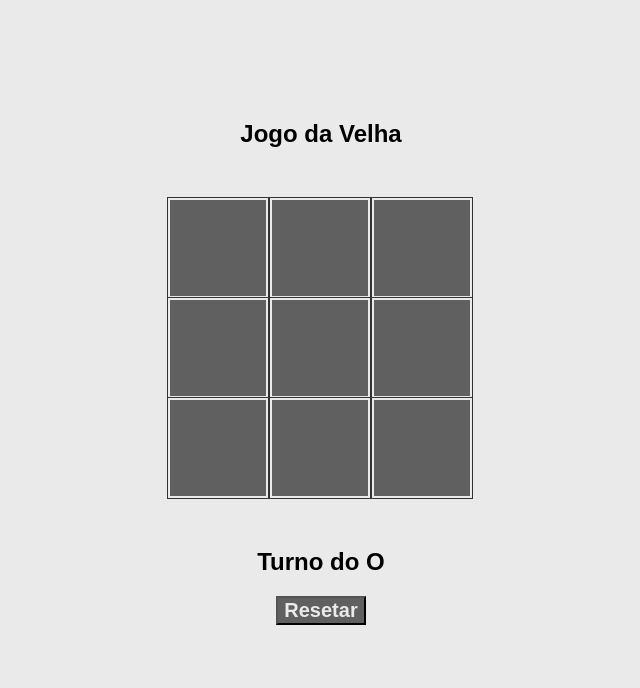
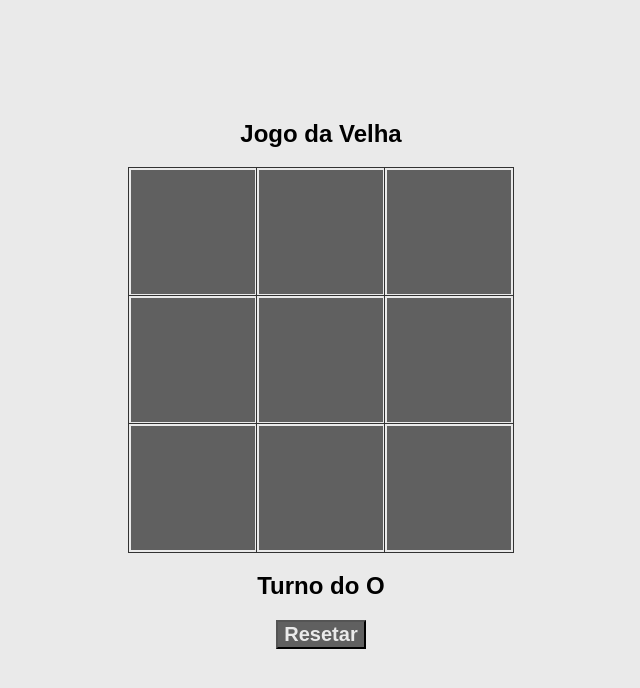
Before and after one commit to rosouzafreitas/aulaspraticasalpha, a plain HTML site: page jstictactoe/index.html in a window 1280 px wide. Shown: the whole page, without its empty margins (319-959 px from the left). Drawn offline with Linux system fonts and the light colour scheme.

Commit message:
Update style.css

```diff
--- a/jstictactoe/style.css
+++ b/jstictactoe/style.css
@@ -8,18 +8,18 @@ section {
 .game {
     display: grid;
     grid-template-columns: repeat(3, auto);
-    width: 306px;
-    margin: 50px auto;
+    width: 30vw;
+    margin: 0 auto;
 }
 .cell {
-    font-family: "Permanent Marker", cursive;
-    width: 100px;
-    height: 100px;
+    font-family: Arial, Helvetica, sans-serif;
+    width: 10vw;
+    height: 10vw;
     box-shadow: 0 0 0 1px #333333;
     border: 2px solid #eaeaea;
     cursor: pointer;
-    line-height: 100px;
-    font-size: 60px;
+    line-height: 10vw;
+    font-size: 5vw;
 }
 button {
     background-color: #606060;
```
